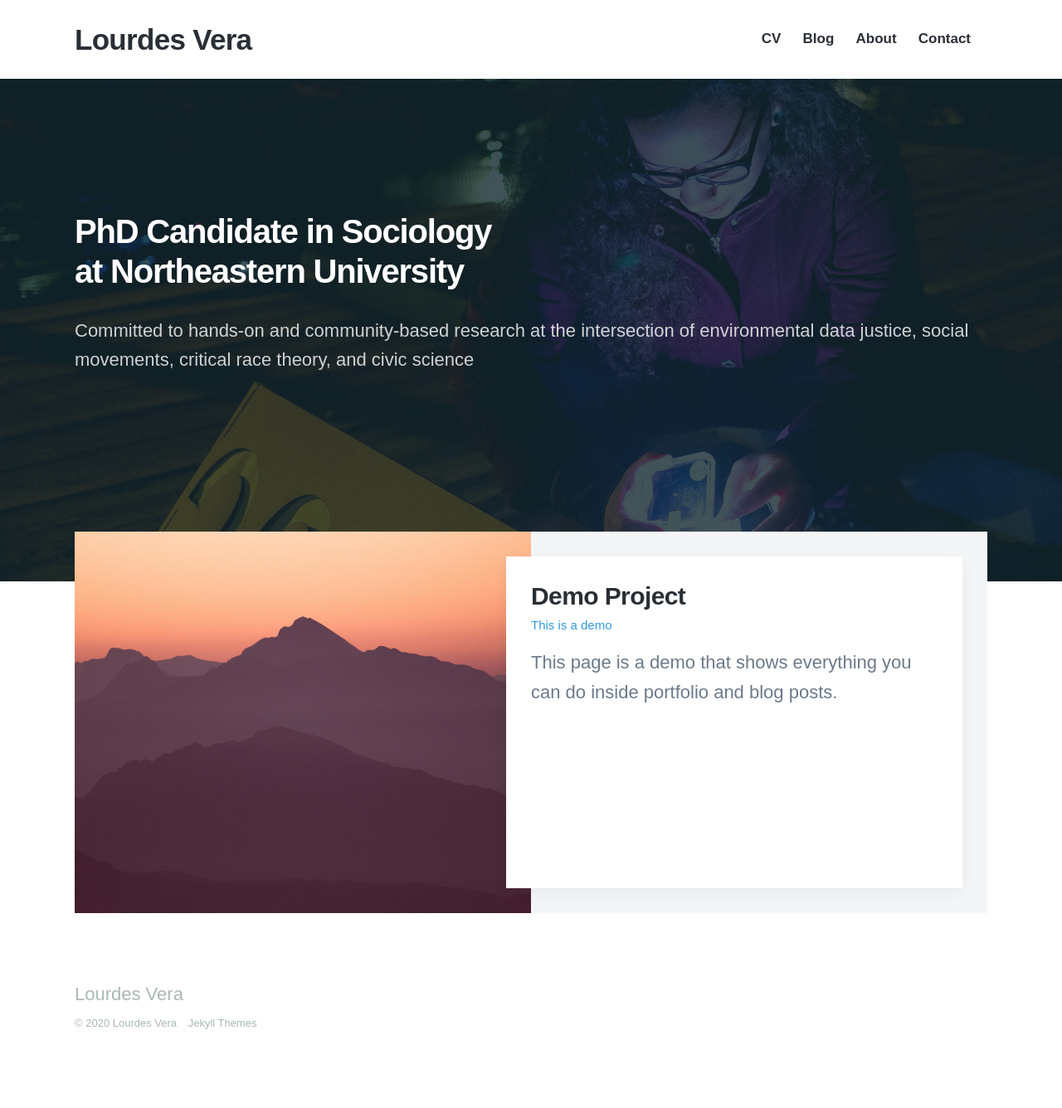
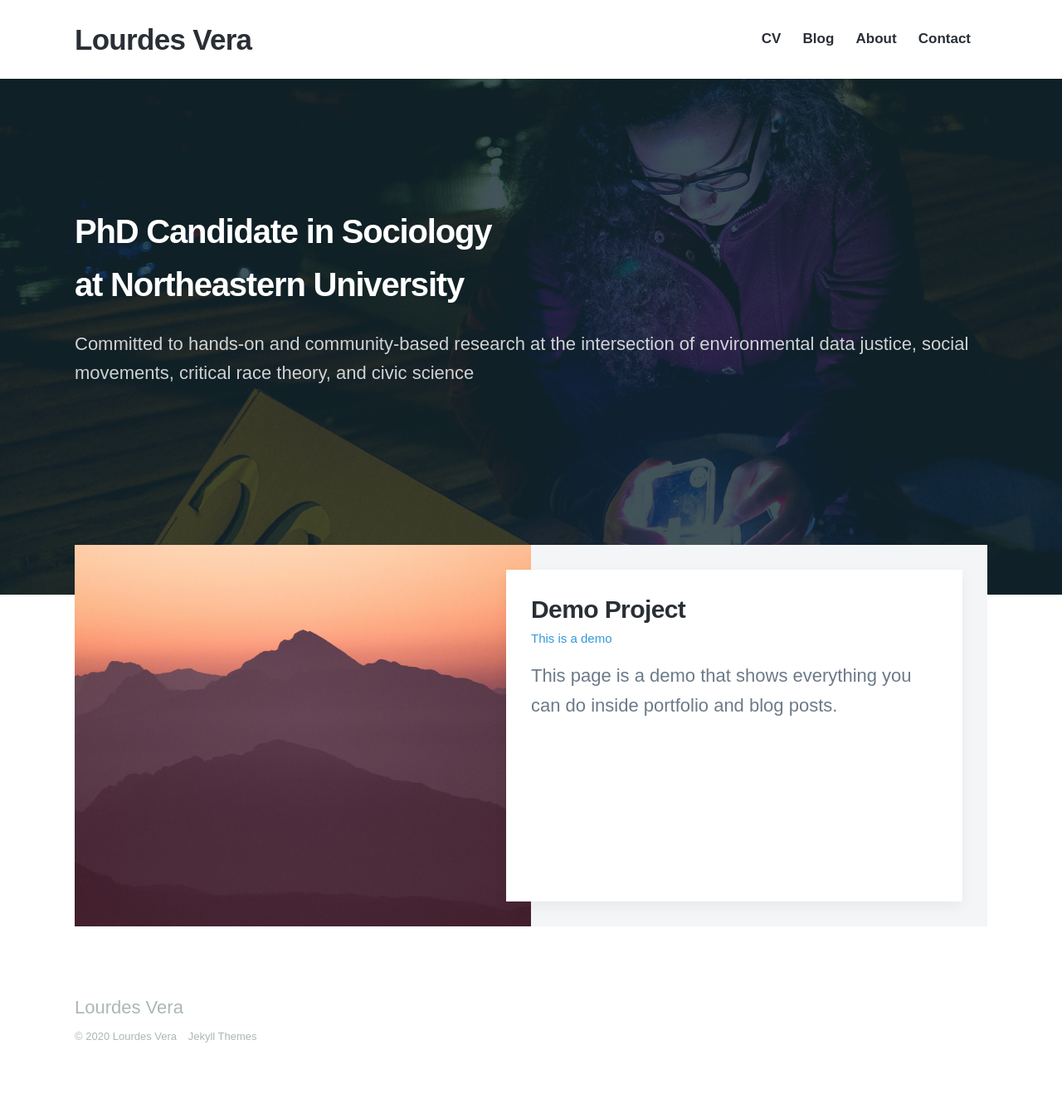
Before and after one commit to lourdesvera/lourdesvera.github.io, a Jekyll site: the page built from index.html, in a window 1280 px wide. Shown: the whole page at 83% size. Built offline with Jekyll 4.4.1, drawn with Linux system fonts in a browser that asks for light colours; nearby versions of some CDN libraries; some web fonts are replaced.

```diff
--- a/index.html
+++ b/index.html
@@ -14,7 +14,7 @@ featured_image: /images/demo/home.jpg
 	<div class="wrap">
 
 		<h1>PhD Candidate in Sociology</h1>
-			<h1>at Northeastern University</h1>
+			<br/><h1>at Northeastern University</h1>
 		<p>Committed to hands-on and community-based research at the intersection of environmental data justice, social movements, critical race theory, and civic science</p>
 
 		{% include socials.html %}
```
